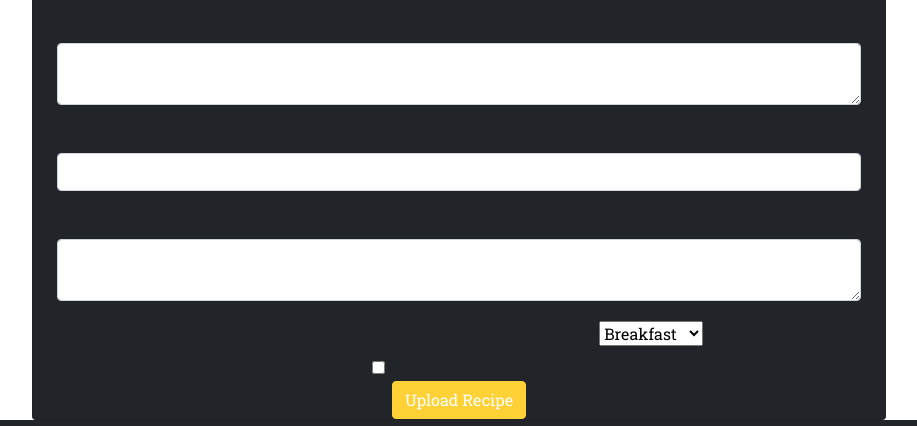
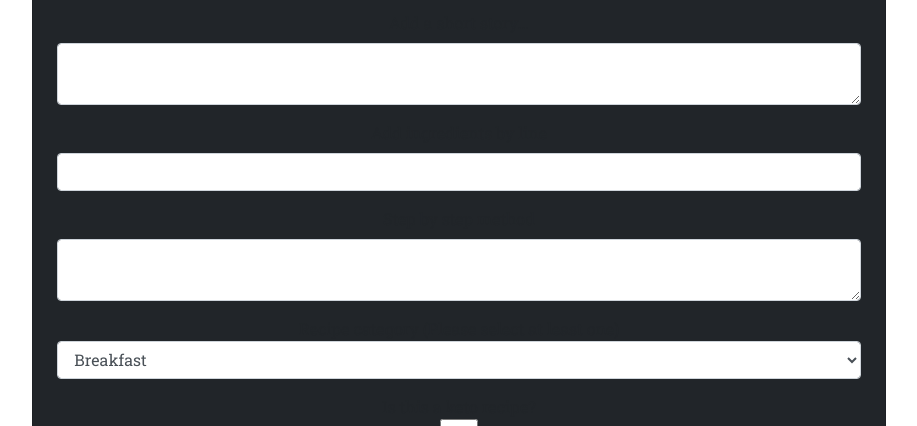
Before and after one commit to Code-Institute-Submissions/Third-Milestone-Project-Cookbook1, a Flask app: page /upload_recipe in a window 1280 px wide. Shown: the part 950-1376 px from the top of the page, without its empty margins (181-1098 px from the left). Run offline with Flask 2, Linux system fonts and the light colour scheme; the visitor is signed in with stand-in values (Sample User, id 1); some libraries are stand-ins or nearby versions; some web fonts are replaced; grey boxes are pictures that could not be loaded.

Commit message:
Changed category, added from group class line 51, and chaged line 53 form-control and check imput mb, also line 5 added class upload-card, and on line 3 added comment

```diff
--- a/templates/upload_recipe.html
+++ b/templates/upload_recipe.html
@@ -1,7 +1,8 @@
 {% extends "base.html" %}
 {% block content %}
+<!-- Page header above upload recipe section -->
 <h3 class="text-center">Upload Recipe</h3>
-<div class="card form-card text-center col-md-8 offset-md-2">
+<div class="card upload-card form-card text-center col-md-8 offset-md-2">
     <div class="form-container container">
         <form method="post" action="">
             {{ form.csrf_token }}
@@ -47,15 +48,14 @@
                 {% endfor %}
             </div>
             <!-- Cathegory field -->
-            <div class="form-floating mb-3">
+            <div class="form-group mb-3">
                 {{ form.categories.label(class="form-check-label") }}
-                {{ form.categories(class="form-check-input") }}
-
+                {{ form.categories(class="form-control form-check-input-mb") }}
             </div>
             <!-- Keto field -->
-            <div class="form-check">
-                {{ form.keto_recipes(class="form-check-input") }}
-                {{  form.keto_recipes.label(class="form-check-label") }}
+            <div class="form-group mb-3">
+                {{ form.keto_recipes.label(class="form-check-label") }}
+                {{ form.keto_recipes(class="form-control form-check-input-mb") }}
             </div>
             <!-- Upload button -->
             <div class="form-floating">
```
